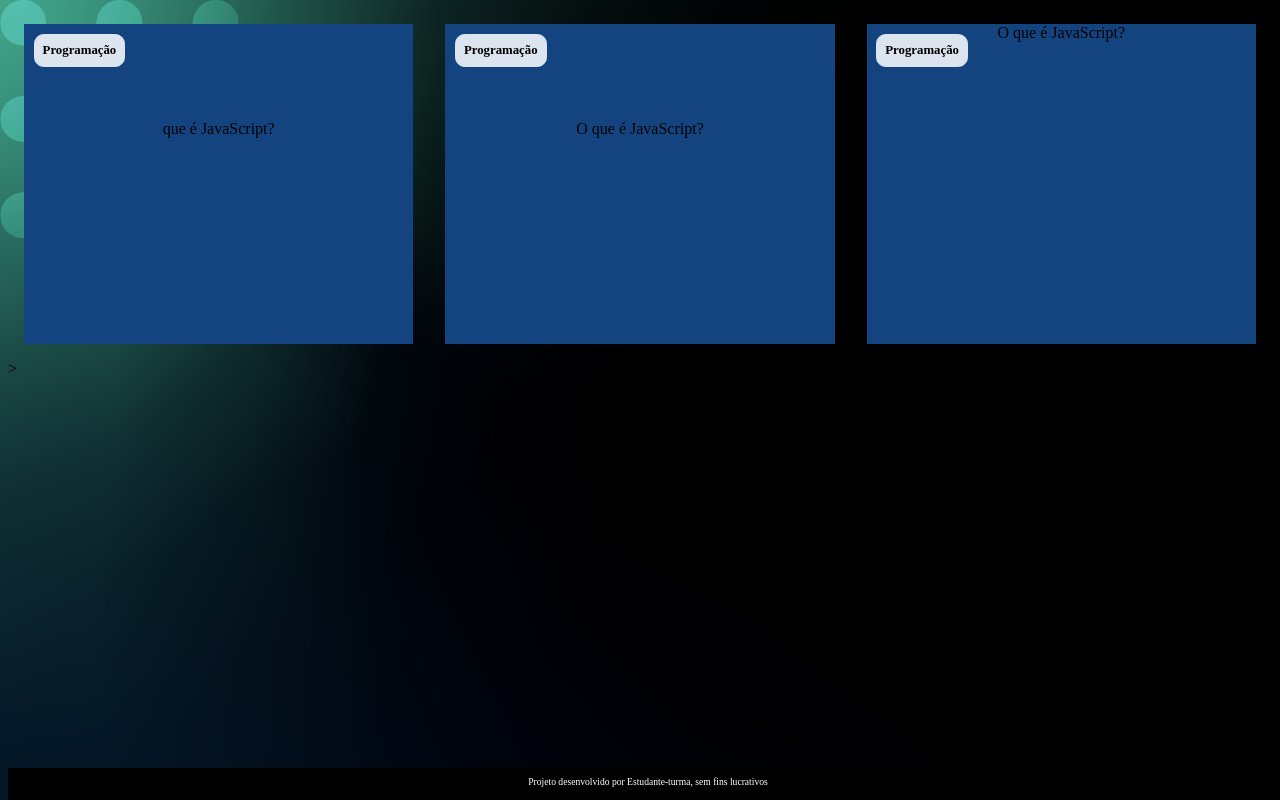
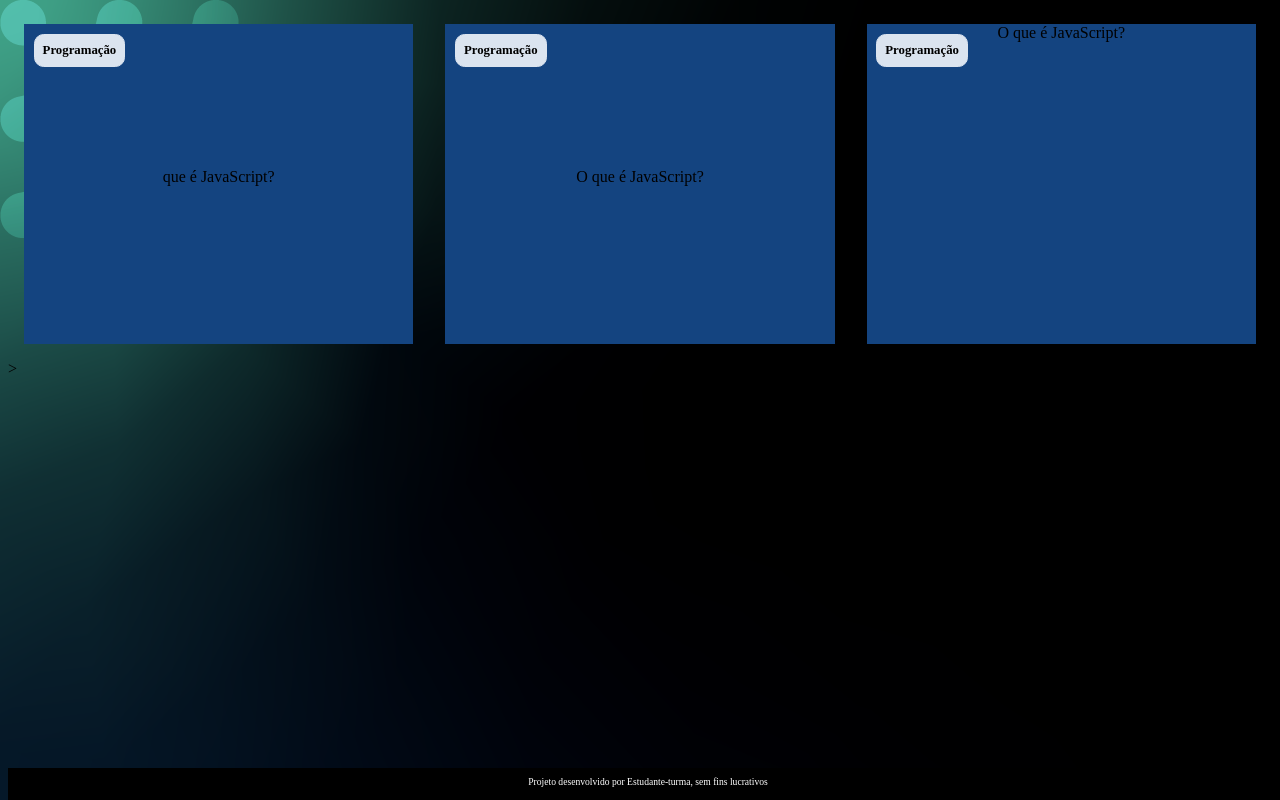
Before and after one commit to eduardotissot/edu, a plain HTML site: page index.html in a window 1280 px wide. Drawn offline with Linux system fonts and the light colour scheme; files that its build step writes are made by us from their sources.

Commit message:
Update style.css

```diff
--- a/style.css
+++ b/style.css
@@ -5,7 +5,6 @@
 }
 
 body {
-
     background: url('img/bg-desktop.webp') antiquewhite;
     font-family: 'Bai Jamjuree';
 }
@@ -16,7 +15,6 @@ body {
 
 .cartao {
     margin: 1rem 1rem;
-    background-color:cadetblue;
     height: 20rem;
     flex-grow: 1;
     flex-basis: calc(33% - 6rem);
@@ -45,6 +43,7 @@ body {
 .cartao__conteudo p {
     margin-top: 1rem;
     padding: 2rem;
+    margin-top: 4rem;
 }
 
 .cartao__conteudo__pergunta p {
```
